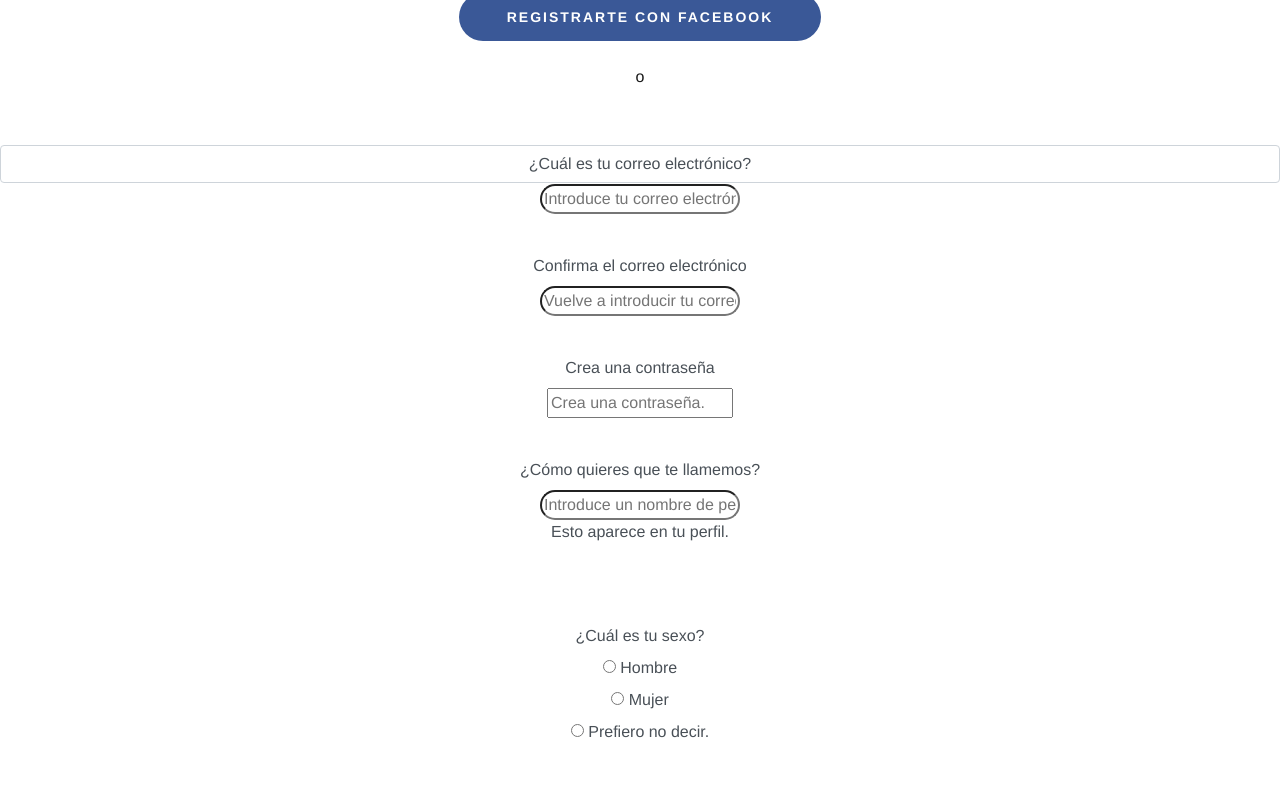
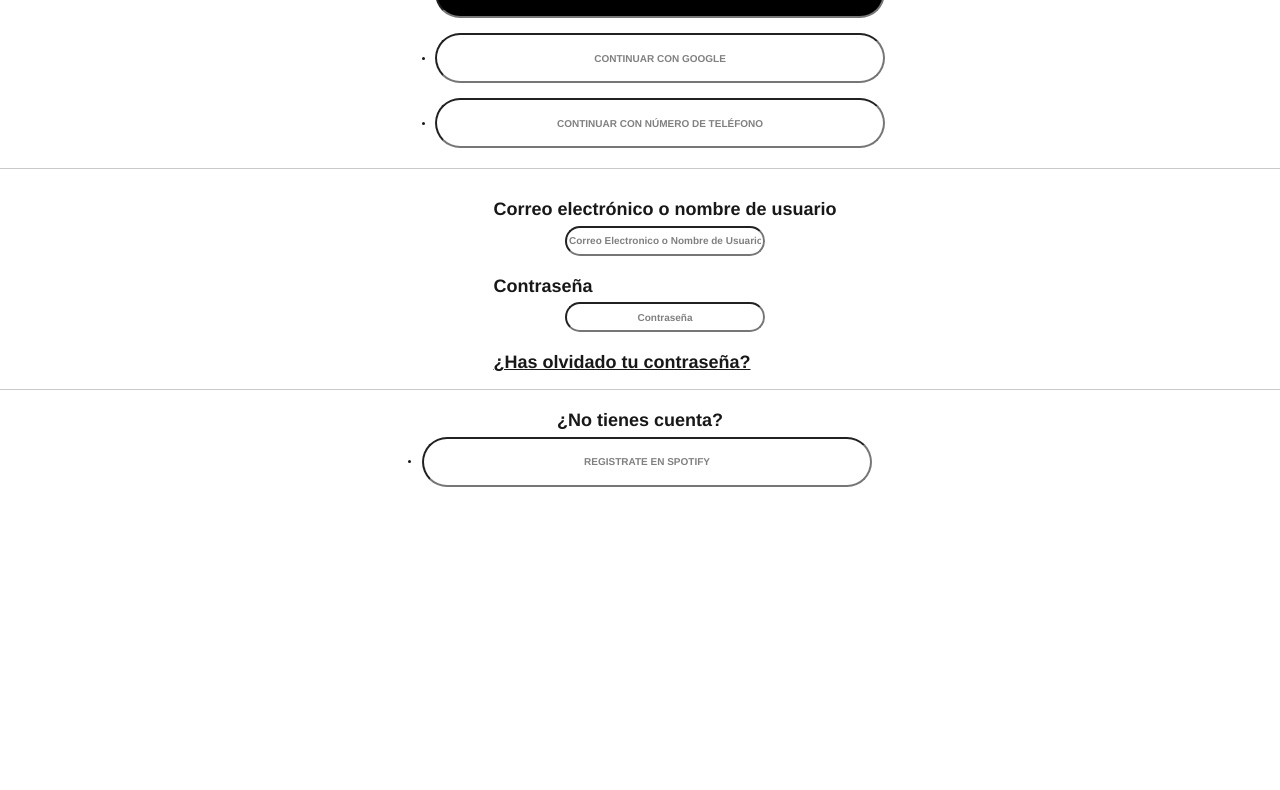
Before and after one commit to CeciSuareZaldivar/sesion8, a plain HTML site: page iniciar_sesion.html in a window 1280 px wide. Shown: the part 143-933 px from the top of the page. After the commit the page ends 800 px from the top, so only its background shows below. Drawn offline with nearby package versions, Linux system fonts and the light colour scheme.

Commit message:
ultimos cambios

```diff
--- a/CSS/main.css
+++ b/CSS/main.css
@@ -68,6 +68,7 @@
 .footer a {
   text-decoration: none;
 }
+
 .box a{
   color: white;
 }
@@ -81,7 +82,6 @@
 .terminos{
   text-align:center;
 }
-
 .jNmUis {
   margin: 5px;
 }
@@ -289,5 +289,94 @@
 }
 
 
+html {
+    -webkit-box-sizing: border-box;
+    -moz-box-sizing: border-box;
+    box-sizing: border-box;
+    font-size: 62.5%;
+}
+*,
+*:before,
+*:after {
+    -webkit-box-sizing: inherit;
+    -moz-box-sizing: inherit;
+    box-sizing: inherit;
+}
+img {
+    max-width: 100%;
+}
+/* Logo */
+.logo {
+    margin-top: 20px;
+    display: flex;
+    justify-content: center;
+}
+/* Enlaces */
+.enlaces {
+    display: flex;
+    justify-content: center;
+}
+h3 {
+    text-align: center;
+    margin-top: 20px;
+    font-weight: bold;
+    font-size: 1.8rem;
+}
+input {
+    border-radius: 3rem;
+    height: 5rem;
+    width: 45rem;
+}
+input::placeholder {
+    text-align: center;
+    color: white;
+}
+.face input {
+    background-color: #3B5998;
+    font-weight: bold;
+}
+.apple input {
+    background-color: black;
+    font-weight: bold;
+}
+.google input::placeholder {
+    color: grey;
+    font-weight: bold;
+}
+.google input:hover {
+    background-color: black;
+}
+.tel input::placeholder {
+    color: grey;
+    font-weight: bold;
+}
+.tel input:hover {
+    background-color: grey;
+}
+/* Formulario */
+.input {
+    margin-left: 50px;
+    border-radius: .1rem;
+    height: 3rem;
+    width: 40rem;
+}
+.input::placeholder {
+    font-weight: bold;
+    color: gray;
+}
+.dere {
+    margin-left: 50px;
+    text-align: left;
+}
 
+.img-card-premium{
+  width: 150px!important;
+  height: 150px!important;
+}
+.card-premium{
+  height: 100%!important;
+  width: 100%!important;
+  padding-top: 30px;
+  border: none;
+}
 /*# sourceMappingURL=main.css.map */
--- a/iniciar_sesion.html
+++ b/iniciar_sesion.html
@@ -83,59 +83,43 @@
 
         </header>
 
-        <div class="container_padre">
-          <div class="singpage">
-              <div class="header_cont">
-                  <img src="logo_spotify.png" alt="">
-                  <h2>Regístrate gratis para escuchar</h2>
-              </div>
-              <div class="boton_face">
-                  <a href="https://www.facebook.com/v7.0/dialog/oauth?client_id=174829003346&amp;response_type=token&amp;scope=email%2Cuser_birthday%2Cpublic_profile%2Cuser_friends&amp;redirect_uri=https%3A%2F%2Fwww.spotify.com%2Fsignup%3F" class="Button-oyfj48-0 hPaCjv FacebookButton___StyledButtonPrimary-sc-4xbei5-1 iHBNXD">
-                      Registrarte con Facebook</a>
-              </div>
-              <span class="">
-                  <br>
-                  o
-                  <br>
-              </span>
-              <br>
-              <br>
-              <form class="form-control" action="">
-                  <div class="form-group">
-                      <label for="email">¿Cuál es tu correo electrónico?</label><br>
-                      <input type="text" id="email" name="email" value="" placeholder="Introduce tu correo electrónico."><br><br>
-                  </div>
-                  <div class="form-group">
-                      <label for="email">Confirma el correo electrónico</label><br>
-                      <input type="text" id="email" name="email" value="" placeholder="Vuelve a introducir tu correo electrónico."><br><br>
-                  </div>
-                  <div class="form-group">
-                      <label for="pass">Crea una contraseña</label><br>
-                      <input type="password" id="pass" name="pass" value="" placeholder="Crea una contraseña."><br><br>
-                  </div>
-                  <div class="form-group">
-                      <label for="lname">¿Cómo quieres que te llamemos?</label><br>
-                      <input type="text" id="lname" name="lname" value="" placeholder="Introduce un nombre de perfil.">
-                      <p>Esto aparece en tu perfil.</p><br><br>
-                  </div>
-                  <div class="form-group">
-                      <label for="lname">¿Cuál es tu sexo?</label><br>
-                      <input type="radio" id="male" name="gender" value="male">
-                      <label for="male">Hombre</label><br>
-                      <input type="radio" id="female" name="gender" value="female">
-                      <label for="female">Mujer</label><br>
-                      <input type="radio" id="other" name="gender" value="other">
-                      <label for="other">Prefiero no decir.</label><br><br>
-                  </div>
-                  <div class="form-group">
-                      <input type="checkbox" id="vehicle1" name="vehicle1" value="Bike">
-                      <label for="vehicle1"> Compartir mis datos de registro con los proveedores de contenido de Spotify para fines de marketing.</label><br><br><br>
-                  </div>
-                  <p> Al hacer clic en Registrarte, aceptas los Términos y Condiciones de Uso de Spotify.</p>
-                  <p> Para obtener más información acerca de cómo Spotify recopila, utiliza, comparte y protege tus datos personales, lee la Política de Privacidad de Spotify.</p>
-              </form>
-          </div>
-      </div>
+      <section class="enlaces">
+        <ul>
+            <li class="face">
+                <input placeholder="CONTINUAR CON FACEBOOK">
+            </li>
+            <br>
+            <li class="apple">
+                <input placeholder="CONTINUAR CON APPLE">
+            </li>
+            <br>
+            <li class="google">
+                <input placeholder="CONTINUAR CON GOOGLE">
+            </li>
+            <br>
+            <li class="tel">
+                <input placeholder="CONTINUAR CON NÚMERO DE TELÉFONO">
+            </li>
+        </ul>
+    </section>
+    <hr color="#E0E0E0" size=1>
+    <section class="formulario enlaces">
+        <form>
+            <h3 class="dere">Correo electrónico o nombre de usuario</h3>
+            <input class="input" type="text" placeholder="Correo Electronico o Nombre de Usuario">
+            <h3 class="dere">Contraseña</h3>
+            <input class="input" type="text" placeholder="Contraseña">
+            <br>
+            <h3 class="dere"><u>¿Has olvidado tu contraseña?</u></h3>
+        </form>
+    </section>
+    <hr color="#E0E0E0" size=1>
+    <h3>¿No tienes cuenta?</h3>
+    <section class="enlaces">
+        <li class="tel">
+            <input placeholder="REGISTRATE EN SPOTIFY">
+        </li>
+    </section>
 
     </body>
 </html>
```
Also changed, not shown: index.html (indentation only).
